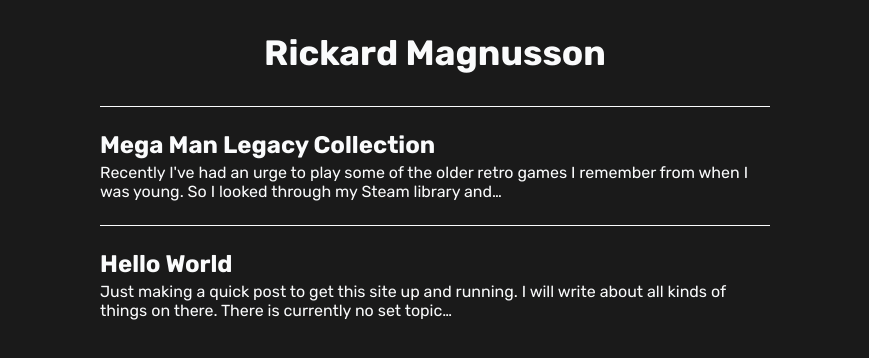
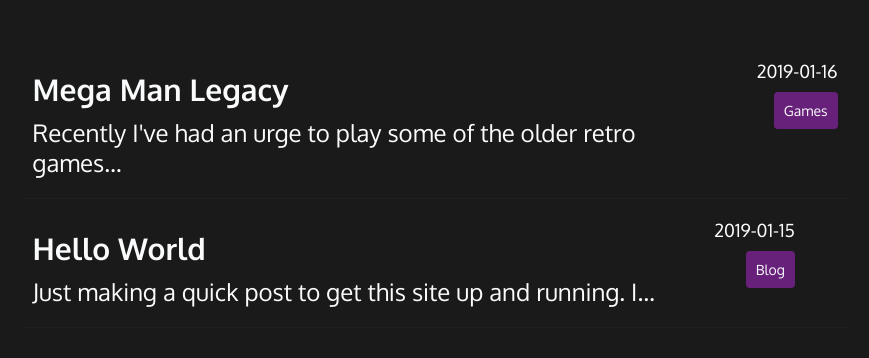
Before and after one commit to magnusson/magnusson.github.io, a Gatsby site: page / in a window 1280 px wide. Shown: the whole page, without its empty margins (205-1074 px from the left). Built offline with nearby package versions, Linux system fonts and the light colour scheme; Gatsby itself is replaced by a stand-in of ours.

Commit message:
Updated the design and made it a bit more enjoyable to visit

```diff
--- a/content/blog/hello-world/index.md
+++ b/content/blog/hello-world/index.md
@@ -1,6 +1,7 @@
 ---
 title: 'Hello World'
 date: '2019-01-15'
+tag: 'Blog'
 ---
 
 Just making a quick post to get this site up and running. I will write about all kinds of things on there. There is currently no set topic I will be talking about.
@@ -8,4 +9,4 @@
 
 You can find the source at for this blog at <a href="https://github.com/magnusson/magnusson.github.io" target="_blank" rel="noreferrer">GitHub</a> where I also have a <a href="https://github.com/magnusson/dotfiles" target="_blank" rel="noreferrer">repo</a> with my settings I use in VSCode and what extensions I use.
 
-If you have any questions or want to contact me for any other reason you can contact me at <a href="mailto:me@rickardmagnusson.me">me@rickardmagnusson.me</a>
+If you have any questions or want to contact me for any other reason you can contact me at <a href="mailto:hello@rickardmagnusson.me">hello@rickardmagnusson.me</a>
--- a/content/blog/mega-man-legacy/mega-man-legacy.md
+++ b/content/blog/mega-man-legacy/index.md
@@ -1,6 +1,7 @@
 ---
-title: 'Mega Man Legacy Collection'
+title: 'Mega Man Legacy'
 date: '2019-01-16'
+tag: 'Games'
 ---
 
 Recently I've had an urge to play some of the older retro games I remember from when I was young. So I looked through my Steam library and found that I still had not completed the Mega Man Legacy Collections I picked up a while ago. The first collection is the six first Mega Man games released for the NES and it still has the same feel as if you were playing on the NES. With too many sprites on the screen there will be lag and the almost pixel perfect jump you are trying to do on your last life over the spikes is exactly as frustrating as I remember it.
--- a/gatsby-browser.js
+++ b/gatsby-browser.js
@@ -1 +1 @@
-require('typeface-rubik')
+require('typeface-oxygen')
--- a/gatsby-config.js
+++ b/gatsby-config.js
@@ -28,7 +28,7 @@
           {
             resolve: `gatsby-remark-images`,
             options: {
-              maxWidth: 670,
+              maxWidth: 825,
               linkImagesToOriginal: false,
               showCaptions: true,
             },
@@ -42,10 +42,10 @@
       resolve: `gatsby-plugin-manifest`,
       options: {
         name: `rickard-magnusson`,
-        short_name: `rickard-magnusson`,
+        short_name: `magnusson`,
         start_url: `/`,
         background_color: `#1a1a1a`,
-        theme_color: `#3f88c5`,
+        theme_color: `#0e639c`,
         display: `minimal-ui`,
         icon: `content/assets/favicon.png`,
       },
--- a/src/components/LazyOwl.js
+++ b/src/components/LazyOwl.js
@@ -3,7 +3,7 @@
 
 const LazyOwl = styled.div`
   & * + * {
-    margin-top: 1.2em;
+    margin-top: 3rem;
   }
 `
 
--- a/src/components/PostList.js
+++ b/src/components/PostList.js
@@ -3,12 +3,12 @@
 import PostListItem from '../components/PostListItem'
 import styled from 'styled-components'
 
-const Wrapper = styled.ul`
-  list-style-type: none;
-  padding-left: 0;
+const Wrapper = styled.ol`
+  list-style: none;
+  padding: 0;
 `
 
-export default ({ data }) => (
+export default () => (
   <StaticQuery
     query={graphql`
       query {
@@ -19,11 +19,13 @@
               id
               frontmatter {
                 title
+                date
+                tag
               }
               fields {
                 slug
               }
-              excerpt
+              excerpt(pruneLength: 64)
             }
           }
         }
--- a/src/components/PostListItem.js
+++ b/src/components/PostListItem.js
@@ -3,30 +3,90 @@
 import styled from 'styled-components'
 
 const Post = styled.li`
-  border-top: 1px solid #fafbfc;
-  padding: 1.5em 0;
-  margin-top: 0;
+  display: flex;
+  border-bottom: 1px dotted #252526;
+  padding: 2rem 1rem;
+
+  &:hover {
+    background-color: #252526;
+
+    h2 {
+      color: #0e639c;
+    }
+
+    time {
+      color: #0e639c;
+    }
+  }
+
+  @media only screen and (max-width: 767px) {
+    flex-direction: column;
+  }
 `
 
 const PostLink = styled(Link)`
   display: block;
+`
 
-  &:hover {
-    h2 {
-      color: #3f88c5;
-    }
+const PostTitle = styled.h2`
+  font-size: 3rem;
+  padding: 1rem 0;
+`
+
+const PostDesc = styled.p`
+  font-size: 2.4rem;
+  line-height: 3rem;
+`
+
+const PostInfo = styled.div`
+  display: flex;
+  flex-direction: column;
+  font-size: 1.2rem;
+  text-align: right;
+
+  @media only screen and (max-width: 767px) {
+    flex-direction: row;
+    justify-content: space-between;
+    align-items: center;
+    text-align: left;
+    padding-top: 1rem;
   }
 `
 
-const PostTitle = styled.h2`
-  margin-bottom: 0.25rem;
+const PostTime = styled.time`
+  width: 140px;
+  font-size: 1.8rem;
+  padding-bottom: 1rem;
+
+  @media only screen and (max-width: 767px) {
+    padding: 0;
+  }
+`
+
+const PostTag = styled.div`
+  font-size: 1.4rem;
+
+  p {
+    display: inline-block;
+    background-color: #68217a;
+    border-radius: 0.4rem;
+    padding: 1rem;
+  }
 `
 
 export default props => (
   <Post>
     <PostLink to={props.post.fields.slug}>
       <PostTitle>{props.post.frontmatter.title}</PostTitle>
-      <p>{props.post.excerpt}</p>
+      <PostDesc>{props.post.excerpt}</PostDesc>
     </PostLink>
+    <PostInfo>
+      <PostTime datetime={props.post.frontmatter.date}>
+        {props.post.frontmatter.date}
+      </PostTime>
+      <PostTag>
+        <p>{props.post.frontmatter.tag}</p>
+      </PostTag>
+    </PostInfo>
   </Post>
 )
--- a/src/components/layout.js
+++ b/src/components/layout.js
@@ -2,7 +2,6 @@
 import Helmet from 'react-helmet'
 import { StaticQuery, graphql } from 'gatsby'
 import favicon from '../../content/assets/favicon.png'
-import Header from '../components/Header'
 import { createGlobalStyle } from 'styled-components'
 import styled from 'styled-components'
 
@@ -10,6 +9,7 @@
   html {
     box-sizing: border-box;
     background-color: #1a1a1a;
+    font-size: 62.5%;
   }
 
   *,
@@ -21,11 +21,8 @@
   }
 
   body {
-    width: 95%;
-    max-width: 670px;
-    font-family: "Rubik", sans-serif;
+    font-family: "Oxygen", sans-serif;
     color: #fafbfc;
-    margin: 0 auto 4em;
   }
 
   a {
@@ -39,7 +36,9 @@
 `
 
 const Main = styled.main`
-  margin-bottom: 0.25rem;
+  width: 85%;
+  max-width: 825px;
+  margin: 4em auto;
 `
 
 export default ({ children }) => (
@@ -69,7 +68,6 @@
         >
           <html lang="en" />
         </Helmet>
-        <Header title={data.site.siteMetadata.title} />
         <Main>{children}</Main>
         <GlobalStyle />
       </>
```
Also changed, not shown: package.json (+5 -5 lines), src/pages/404.js (+17 -8 lines), src/templates/blog-post.js (+10 -2 lines), content/blog/mega-man-legacy/20181228153737_1.jpg (deleted), 1 other file.
